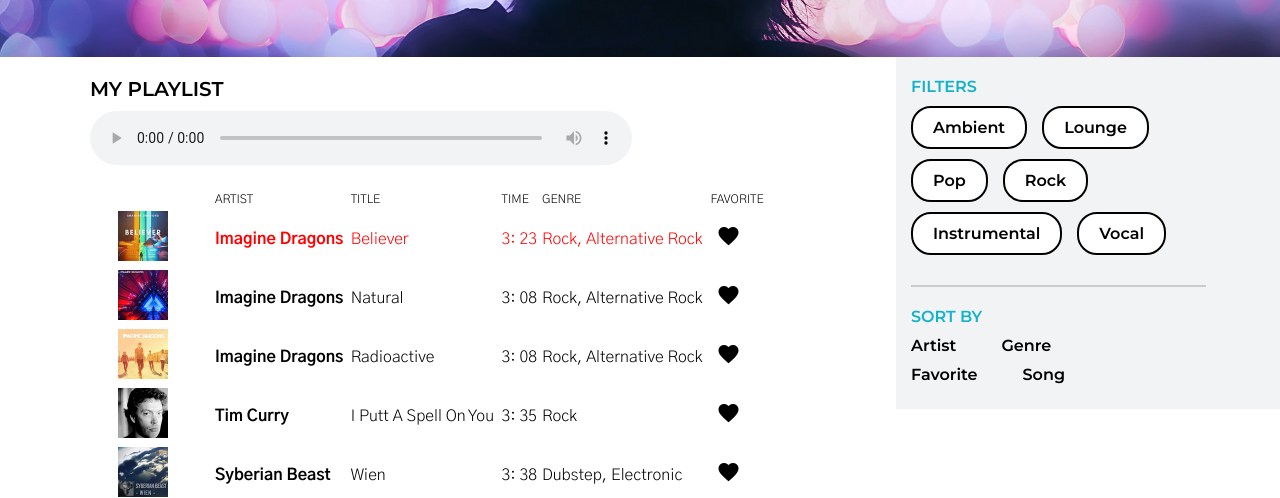
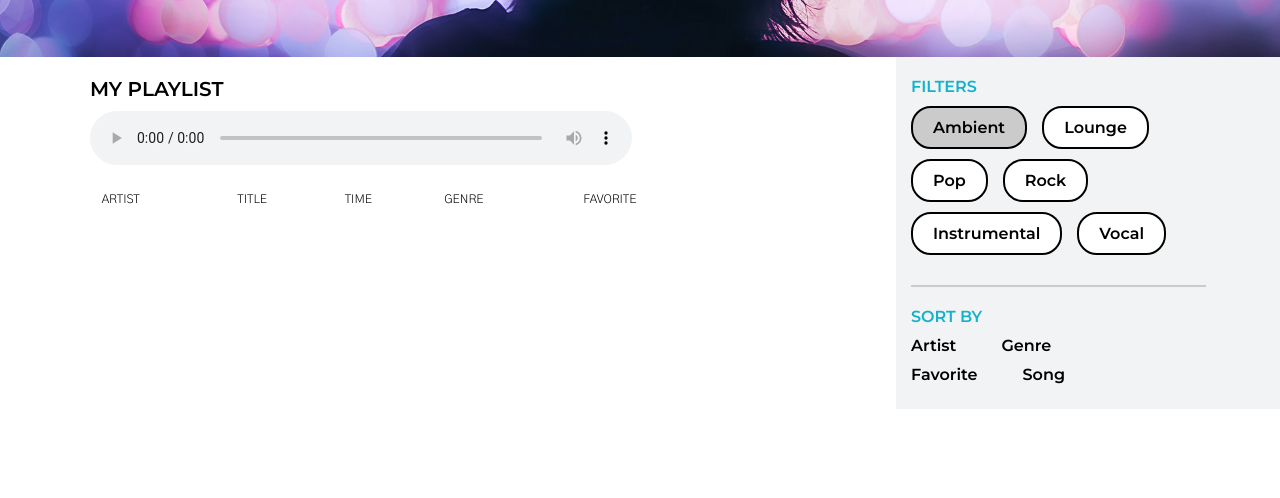
Before and after one commit to OlhaHolovina/audio-player, a plain HTML site: page index.html in a window 1280 px wide. Both pictures are taken after a click on the item "Ambient". Shown: the part 302-800 px from the top of the page. Drawn offline with Linux system fonts and the light colour scheme.

Commit message:
filter listener and logic add

```diff
--- a/css/style.css
+++ b/css/style.css
@@ -189,6 +189,10 @@
   cursor: pointer;
 }
 
+.filters .active {
+  background: var(--grey);
+}
+
 .sorting {
   width: 70%;
 }
--- a/js/player.js
+++ b/js/player.js
@@ -1,18 +1,18 @@
 const state = {
   search: '',
   sorting: [
-    {id: '1',name: 'artist', active: false},
-    {id: '2',name: 'genre', active: false},
-    {id: '3',name: 'favorite', active: false},
-    {id: '4',name: 'song', active: false},
+    {id: 'sorting-1',name: 'artist', active: false},
+    {id: 'sorting-2',name: 'genre', active: false},
+    {id: 'sorting-3',name: 'favorite', active: false},
+    {id: 'sorting-4',name: 'song', active: false},
   ],
   filters: [
-    {id: '1', name: 'ambient', active: false},
-    {id: '2', name: 'lounge', active: false},
-    {id: '3', name: 'pop', active: false},
-    {id: '4', name: 'rock', active: false},
-    {id: '5', name: 'instrumental', active: false},
-    {id: '6', name: 'vocal', active: false},
+    {id: 'filter-1', name: 'ambient', active: false},
+    {id: 'filter-2', name: 'lounge', active: false},
+    {id: 'filter-3', name: 'pop', active: false},
+    {id: 'filter-4', name: 'rock', active: false},
+    {id: 'filter-5', name: 'instrumental', active: false},
+    {id: 'filter-6', name: 'vocal', active: false},
   ],
   songs: [
     {
@@ -148,12 +148,39 @@
   ],
 }
 
+// listeners
+function filterOnClick(e){
+  state.filters = state.filters.map(filter => {
+    if (e.target.id === filter.id) {
+      filter.active = true;
+    } else {
+      filter.active = false;
+    }
+
+    return filter;
+  });
+
+  const filter = state.filters.find(filter => filter.id === e.target.id);
+  state.songs = state.songs.map(song => {
+    if (song.genre.includes(filter.name)) {
+      song.show = true;
+    } else {
+      song.show = false;
+    }
+    return song;
+  });
+  repaintPlayer(state);
+}
+
 // get all elements once
 const filterEl = document.querySelector('.filters');
 const sortingEl = document.querySelector('.sorting');
 const playlistEl = document.querySelector('.playlist');
 const audioEl = document.querySelector('.audio');
 const songHeader = document.querySelector('.song-header');
+
+// adding listeners
+filterEl.addEventListener('click', filterOnClick);
 
 function initPlayer(){
   // todo request for songs
@@ -196,17 +223,13 @@
   repaintSorting(state.sorting);
   repaintSongs(state.songs);
   setActiveSong(state.songs);
-  // todo add songs
   // todo add search
 }
 
 function repaintFilters(filters){
   filterEl.innerHTML = '';
   filters.forEach(filter => {
-    // todo on click
-    // todo set active class
-
-    filterEl.innerHTML += `<li>${filter.name}</li>`;
+    filterEl.innerHTML += `<li class="${filter.active ? 'active' : ''}" id="${filter.id}">${filter.name}</li>`;
   });
 }
 
```
